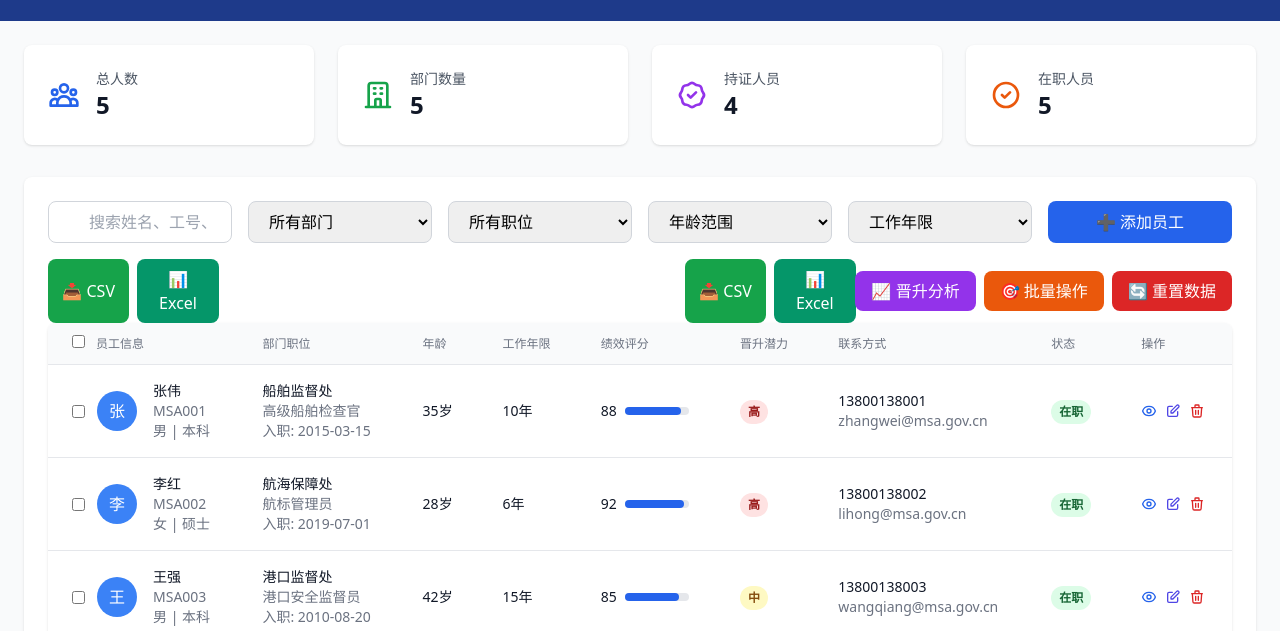
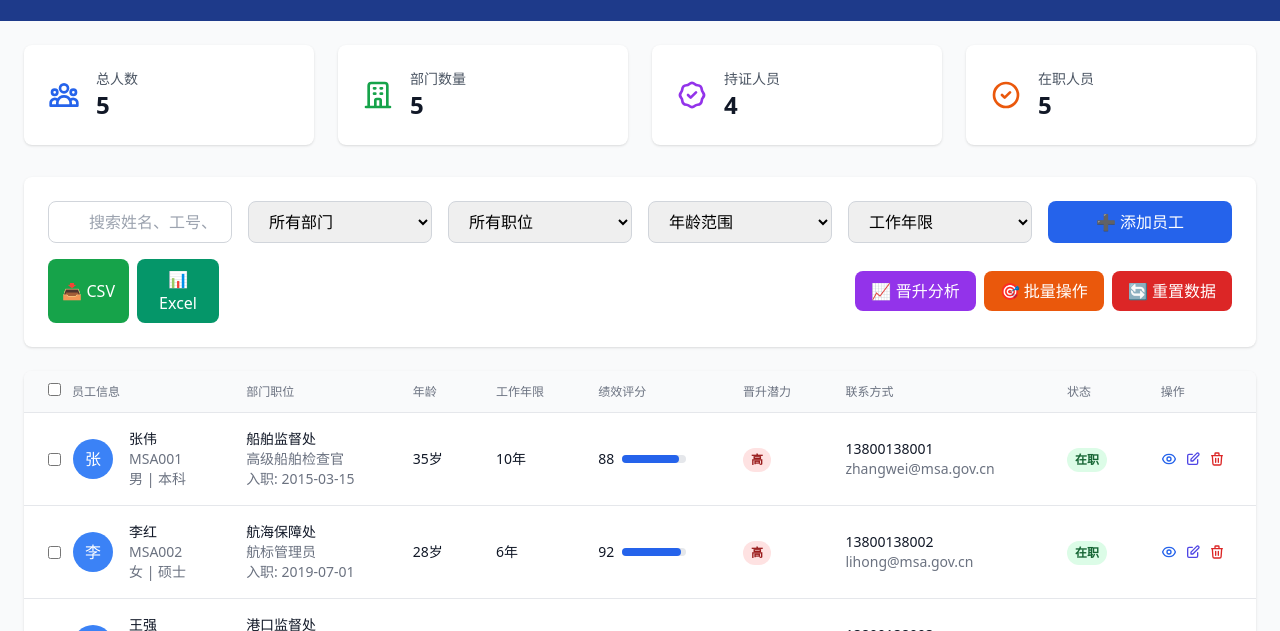
Before and after one commit to huluwajiuyeye/maritime-hr-system, a plain HTML site: page index.html in a window 1280 px wide. Shown: the part 95-726 px from the top of the page. Drawn offline with nearby package versions, Linux system fonts and the light colour scheme.

Commit message:
Update index.html

```diff
--- a/index.html
+++ b/index.html
@@ -125,15 +125,6 @@
                     </button>
                 </div>
 
-                <div class="flex justify-between items-center">
-                <div class="flex space-x-2">
-                    <button onclick="exportToCSV()" class="bg-green-600 hover:bg-green-700 text-white px-3 py-2 rounded-lg flex-1">
-                        📥 CSV
-                    </button>
-                    <button onclick="exportToExcel()" class="bg-emerald-600 hover:bg-emerald-700 text-white px-3 py-2 rounded-lg flex-1">
-                        📊 Excel
-                    </button>
-                </div>
 
                 <div class="flex space-x-2">
                     <button onclick="showPromotionAnalysis()" class="bg-purple-600 hover:bg-purple-700 text-white px-4 py-2 rounded-lg">
```
